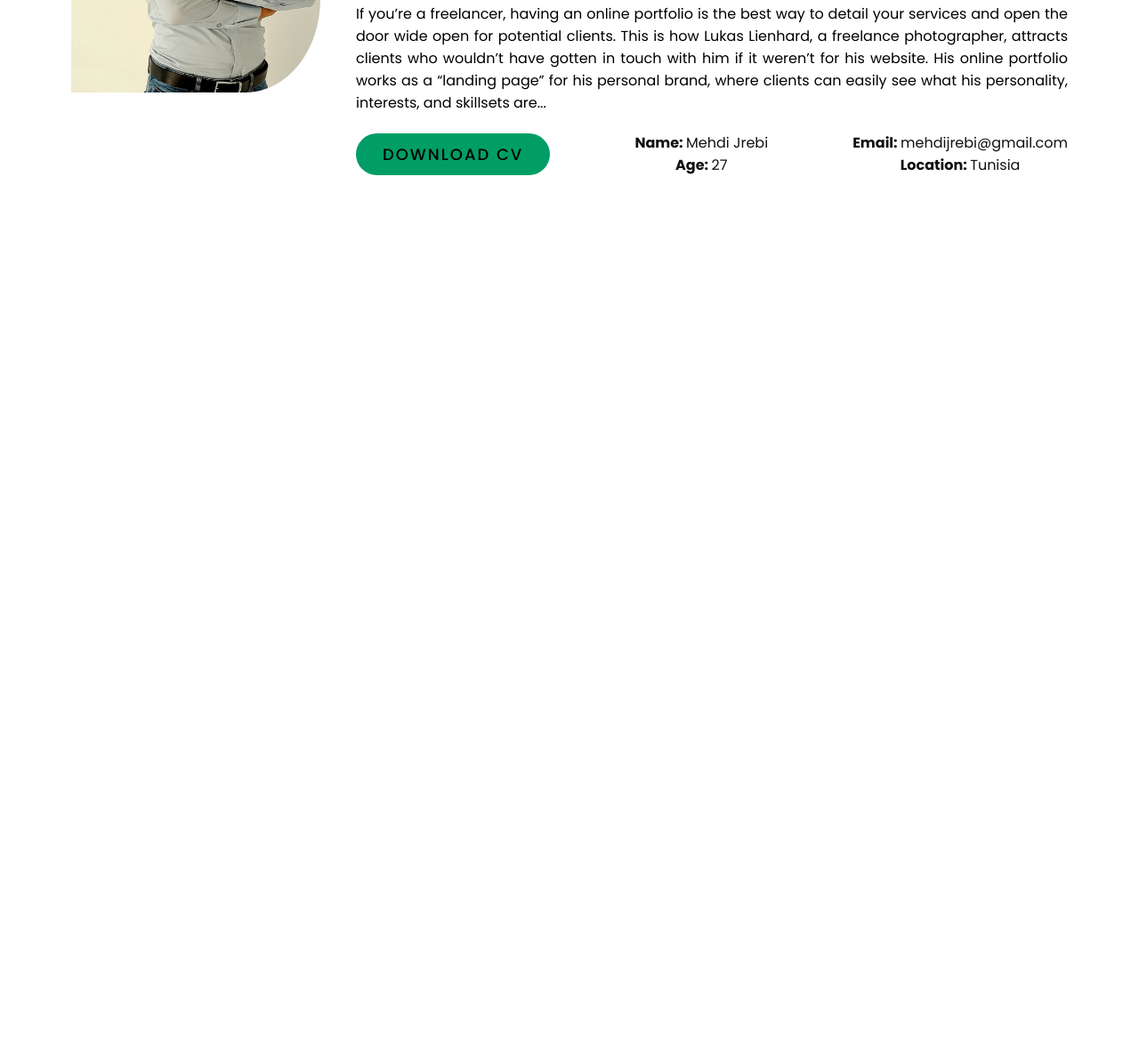
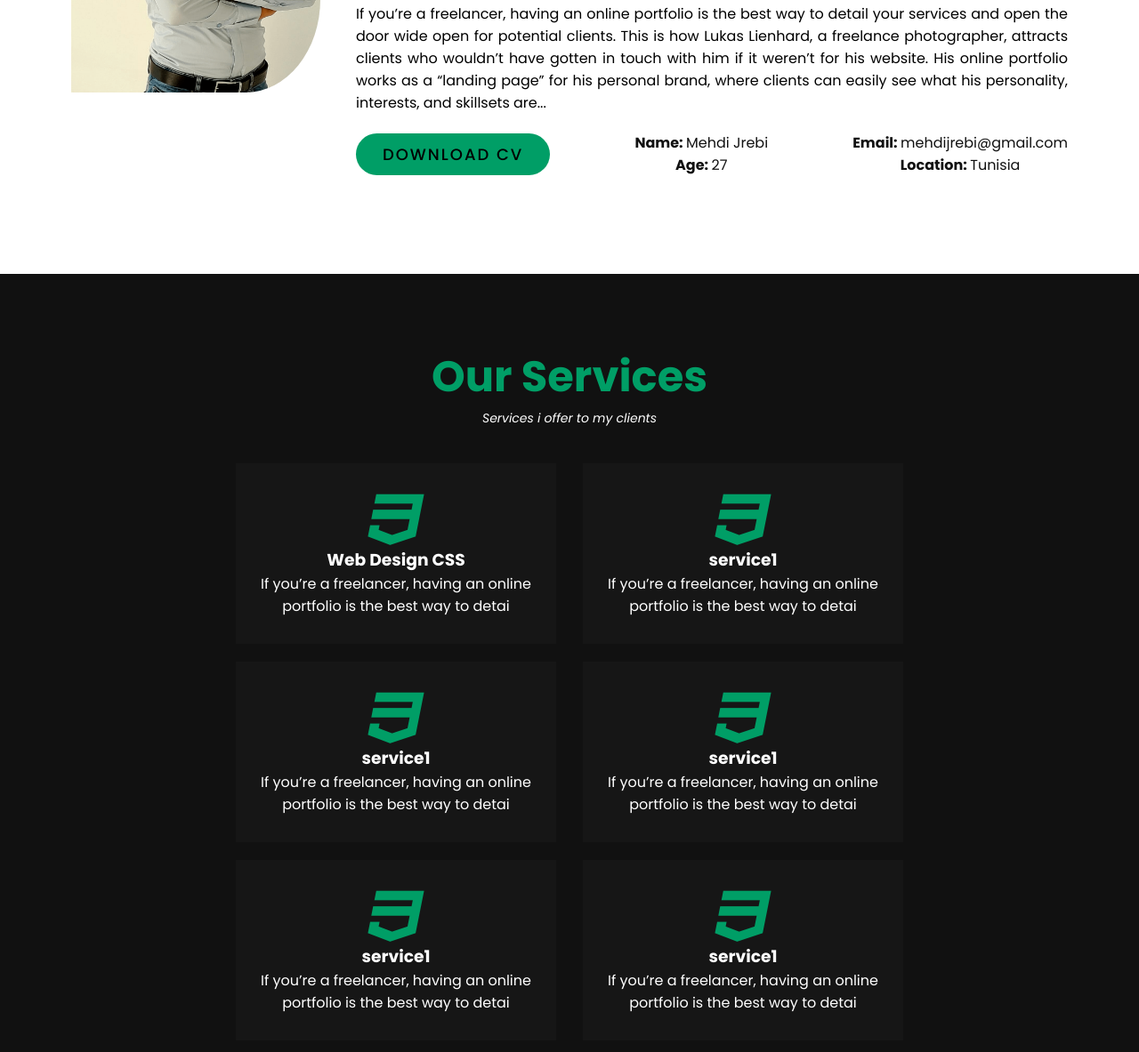
Before and after one commit to mehdijrebi/Mehdi-Jrebi, a plain HTML site: page index.html in a window 1280 px wide. Shown: the part 1249-2432 px from the top of the page at 89% size. Before the commit the page ends 1557 px from the top, so only its background shows below. Drawn offline with Linux system fonts and the light colour scheme.

Commit message:
services

```diff
--- a/index.html
+++ b/index.html
@@ -6,6 +6,8 @@
     <title>Portfolio</title>
     <link rel="stylesheet" href="style.css">
     <script src="ext.js" language="javascript"></script>
+    <link href="//maxcdn.bootstrapcdn.com/font-awesome/4.7.0/css/font-awesome.min.css" rel="stylesheet">
+    <link rel="stylesheet" href="https://cdn.jsdelivr.net/npm/@fortawesome/fontawesome-free@5.15.3/css/fontawesome.min.css" integrity="sha384-wESLQ85D6gbsF459vf1CiZ2+rr+CsxRY0RpiF1tLlQpDnAgg6rwdsUF1+Ics2bni" crossorigin="anonymous">
 </head>
 <body>
     <header class="sticky">
@@ -59,5 +61,49 @@
             </div>
         </div>
     </section>
+    <section class="services" id="services">
+        <div class="heading white">
+            <h2>Our Services</h2>
+            <p>Services i offer to my clients</p>
+        </div>
+        <div class="content">
+            <div class="servicesBx">
+                <i class="fa fa-css3 fa-4x"></i>
+                <h3>Web Design CSS</h3>
+                <p>If you’re a freelancer, having an online portfolio is the best way to detai</p>
+
+            </div>
+            <div class="servicesBx">
+                <i class="fa fa-css3 fa-4x" ></i>
+                <h3>service1</h3>
+                <p>If you’re a freelancer, having an online portfolio is the best way to detai</p>
+
+            </div>
+            <div class="servicesBx">
+                <i class="fa fa-css3 fa-4x"></i>
+                <h3>service1</h3>
+                <p>If you’re a freelancer, having an online portfolio is the best way to detai</p>
+
+            </div>
+            <div class="servicesBx">
+                <i class="fa fa-css3 fa-4x"></i>
+                <h3>service1</h3>
+                <p>If you’re a freelancer, having an online portfolio is the best way to detai</p>
+
+            </div>
+            <div class="servicesBx">
+                <i class="fa fa-css3 fa-4x"></i>
+                <h3>service1</h3>
+                <p>If you’re a freelancer, having an online portfolio is the best way to detai</p>
+
+            </div>
+            <div class="servicesBx">
+                <i class="fa fa-css3 fa-4x"></i>
+                <h3>service1</h3>
+                <p>If you’re a freelancer, having an online portfolio is the best way to detai</p>
+
+            </div>
+        </div>
+    </section>
 </body>
 </html>
--- a/style.css
+++ b/style.css
@@ -163,3 +163,32 @@ header.sticky ul li a{
     color: black;
 
 }
+.services{
+    background: #111;
+
+}
+.heading.white p{
+    color: white;
+}
+.services .content{
+    display: flex;
+    justify-content: center;
+    flex-direction: row;
+    flex-wrap: wrap;
+}
+.services .content .servicesBx{
+    color: white;
+    background: #161616;
+    margin: 10px 15px;
+    padding: 30px 15px;
+    text-align: center;
+    max-width: 360px;
+}
+.services .content .servicesBx:hover{
+    border-bottom: 2px solid #009e66;
+    cursor: pointer;
+}
+.services .content .servicesBx .fa{
+    color: #009e66;
+
+}
```
